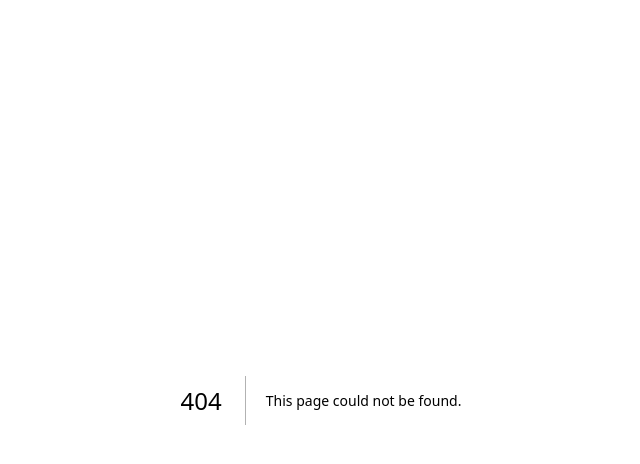
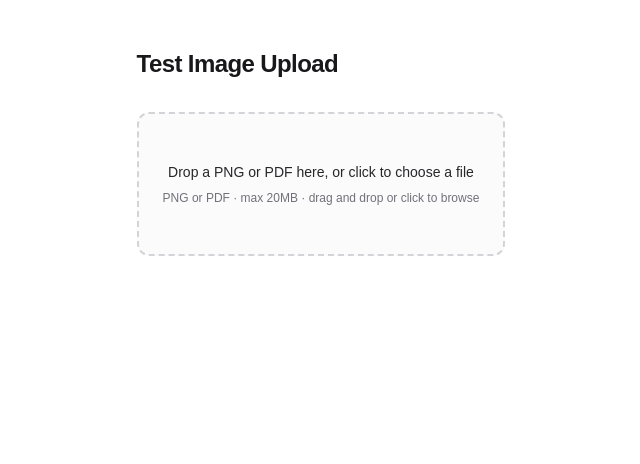
Before and after one commit to srikanta4u/greetingcard, a Next.js app: page /test-upload in a window 1280 px wide. Before the commit this address had no page. Shown: the top 464 px of the page, without its empty margins (319-959 px from the left). Built offline with nearby package versions, Linux system fonts and the light colour scheme.

Commit message:
Refactor client-side queries to use Supabase in lib/supabase/client.ts

```diff
--- /dev/null
+++ b/app/test-upload/page.tsx
@@ -0,0 +1,10 @@
+import { redirect } from "next/navigation";
+import { TestUploadClient } from "./upload-client";
+
+export default function TestUploadPage() {
+  if (process.env.NODE_ENV !== "development") {
+    redirect("/");
+  }
+
+  return <TestUploadClient />;
+}
--- /dev/null
+++ b/app/test-upload/upload-client.tsx
@@ -0,0 +1,32 @@
+"use client";
+
+import { useState } from "react";
+import { ImageUpload } from "@/components/ImageUpload";
+
+export function TestUploadClient() {
+  const [uploadedUrl, setUploadedUrl] = useState<string | null>(null);
+
+  return (
+    <div className="mx-auto flex max-w-xl flex-col gap-8 px-4 py-12">
+      <h1 className="text-2xl font-semibold tracking-tight text-zinc-900 dark:text-zinc-50">
+        Test Image Upload
+      </h1>
+      <ImageUpload
+        bucket="designs"
+        folder="test"
+        label="Drop a PNG or PDF here, or click to choose a file"
+        onUpload={(url) => setUploadedUrl(url)}
+      />
+      {uploadedUrl ? (
+        <div className="rounded-lg border border-zinc-200 bg-zinc-50 p-4 dark:border-zinc-800 dark:bg-zinc-900/50">
+          <p className="text-xs font-medium uppercase tracking-wide text-zinc-500 dark:text-zinc-400">
+            Public URL
+          </p>
+          <p className="mt-2 break-all font-mono text-sm text-zinc-800 dark:text-zinc-200">
+            {uploadedUrl}
+          </p>
+        </div>
+      ) : null}
+    </div>
+  );
+}
```
